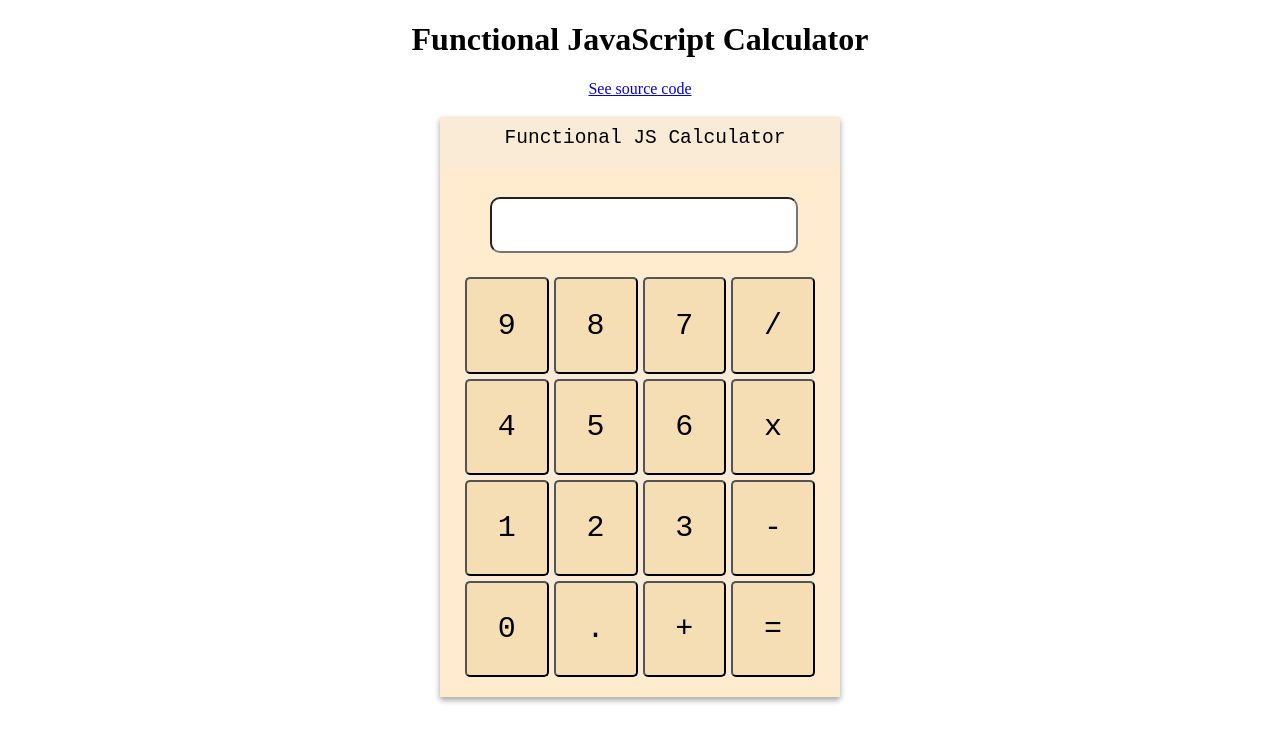
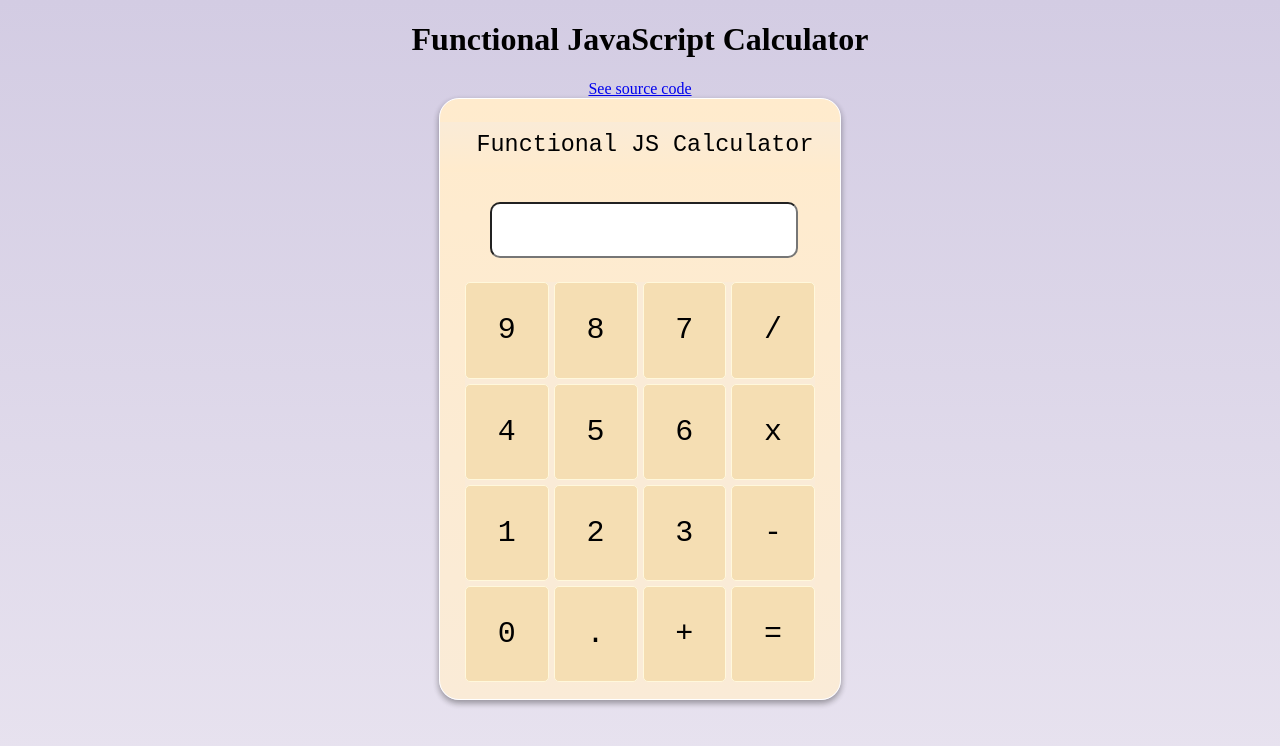
Before and after one commit to lmanzanero/functional-js-calculator, a website with bundled scripts: page index.html in a window 1280 px wide. Built offline with nearby package versions, Linux system fonts and the light colour scheme.

Commit message:
added gradient colors and animations to buttons

```diff
--- a/style.css
+++ b/style.css
@@ -1,29 +1,35 @@
 body {
     margin: 0 auto;
     text-align: center;
+    background-image: linear-gradient(#D3CCE3, #E9E4F0);
+    height: 100vh;
 }
 
 .calculator-box {
     position: relative;
     width: 400px;
-    height: 580px;
+    height: 600px;
     margin: 0 auto;
-    background-color: blanchedalmond;
+    background-image: linear-gradient(blanchedalmond, antiquewhite);
+    border: 1px solid white;
+    border-radius: 20px;
     box-shadow: 0 3px 6px rgba(0,0,0,0.16), 0 3px 6px rgba(0,0,0,0.23);
 }
 
 .calculator-box .calculator-header{
-    background-color: antiquewhite;
+    background-image: linear-gradient(antiquewhite, blanchedalmond);
     height: 50px;
 }
 
 .calculator-header p {
     font-family: monospace;
-    font-size: 1.5em;
+    font-size: 1.8em;
     color: black;
     text-align: center;
     padding: 10px 0px 3px 10px;
 }
+
+
 
 .calculator-box .screen-box {
     margin: 0 auto;
@@ -37,6 +43,13 @@ body {
     width: 100%;
     height: 100%;
     border-radius: 10px;
+    direction: rtl;
+    font-family: monospace;
+    font-size: 3em;
+}
+
+.calculator-box .screen-box input:focus {
+    outline: none;
 }
 
 .numbers-box {
@@ -58,4 +71,18 @@ body {
     font-family: monospace;
     font-size: 30px;
     border-radius: 5px;
+    border: 1px solid cornsilk;
 }
+
+.numbers-box button:focus{
+    outline: none;
+    transition: 0.5s;
+}
+
+.numbers-box button:active {
+    background-color: blanchedalmond;;
+    border: 1px solid grey;
+    transform: translateY(2px);
+    box-shadow: 0 1px 3px rgba(0,0,0,0.16), 0 1px 3px rgba(0,0,0,0.23);
+    transition: 0.4s;
+}
```
